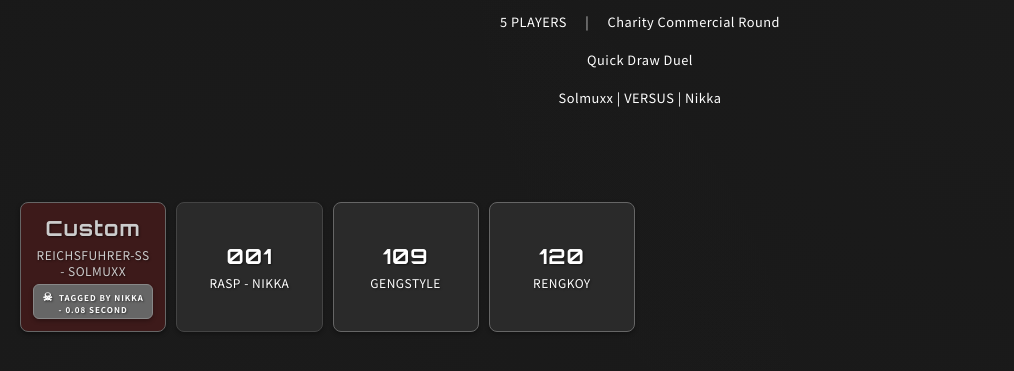
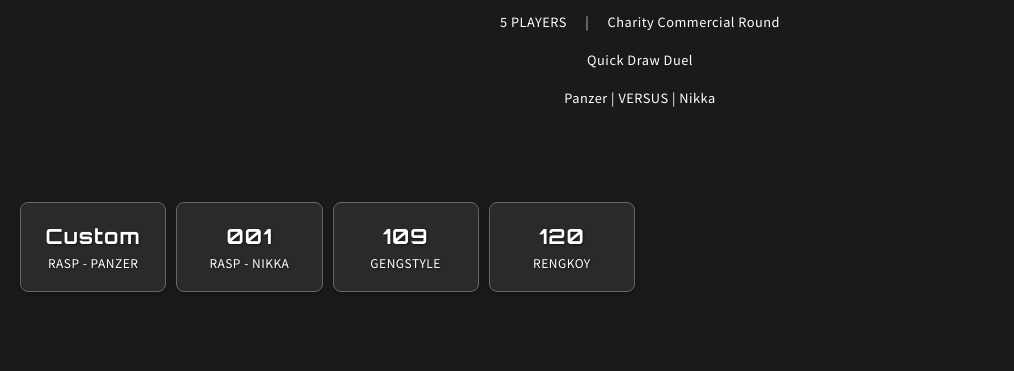
Before and after one commit to Hyperez-G/special-game-program, a plain HTML site: page index.html in a window 1280 px wide. Shown: the part 185-556 px from the top of the page, without its empty margins (0-1014 px from the left). Drawn offline with Linux system fonts and the light colour scheme.

Commit message:
Update index.html

```diff
--- a/index.html
+++ b/index.html
@@ -20,7 +20,7 @@
                 <br><br>
                 <p class="stat">Quick Draw Duel</p>
                 <br>
-                <p class="stat">Solmuxx | VERSUS | Nikka</p>
+                <p class="stat">Panzer | VERSUS | Nikka</p>
             </div>
         </header>
 
@@ -36,13 +36,12 @@
             -->
 
             <!-- Active Players -->
-            <div class="player-card eliminated">
+            <div class="player-card active">
                 <div class="player-number">Custom</div>
-                <div class="player-name">Reichsfuhrer-SS - Solmuxx</div>
-                <div class="eliminated-stamp">TAGGED BY NIKKA - 0.08 Second</div>
+                <div class="player-name">RASP - Panzer</div>
             </div>
 
-            <div class="player-card Active">
+            <div class="player-card active">
                 <div class="player-number">001</div>
                 <div class="player-name">RASP - Nikka</div>
             </div>
```
